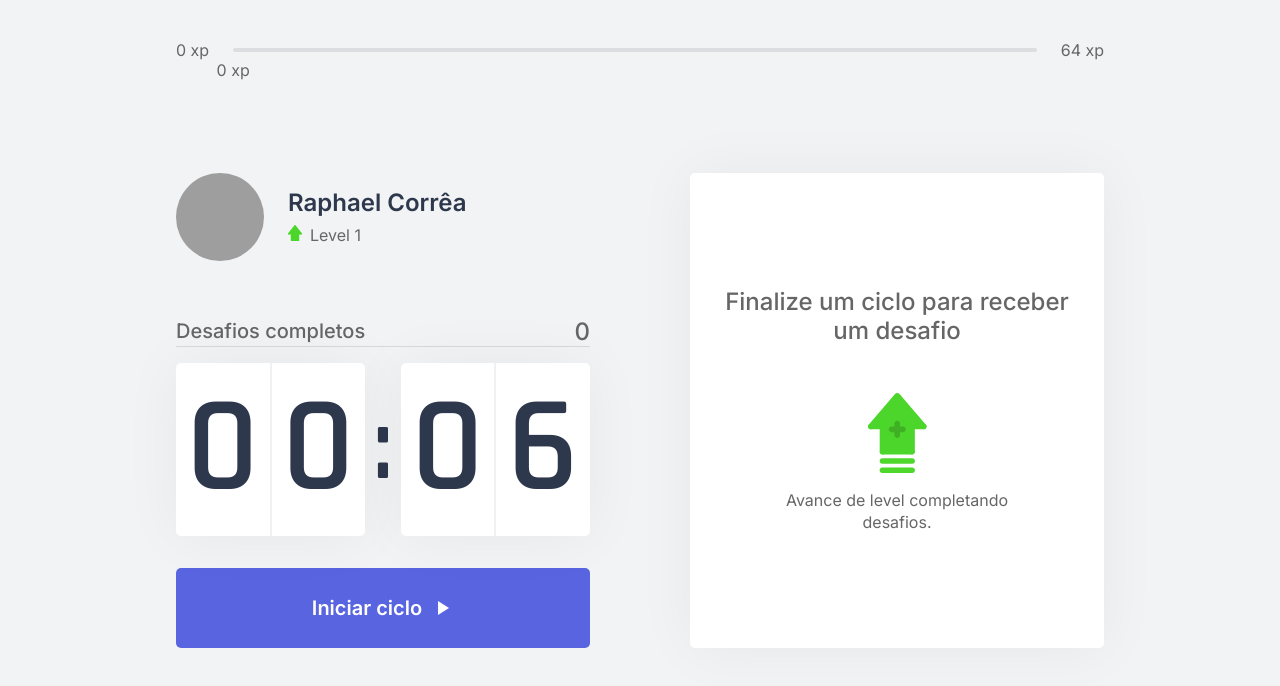
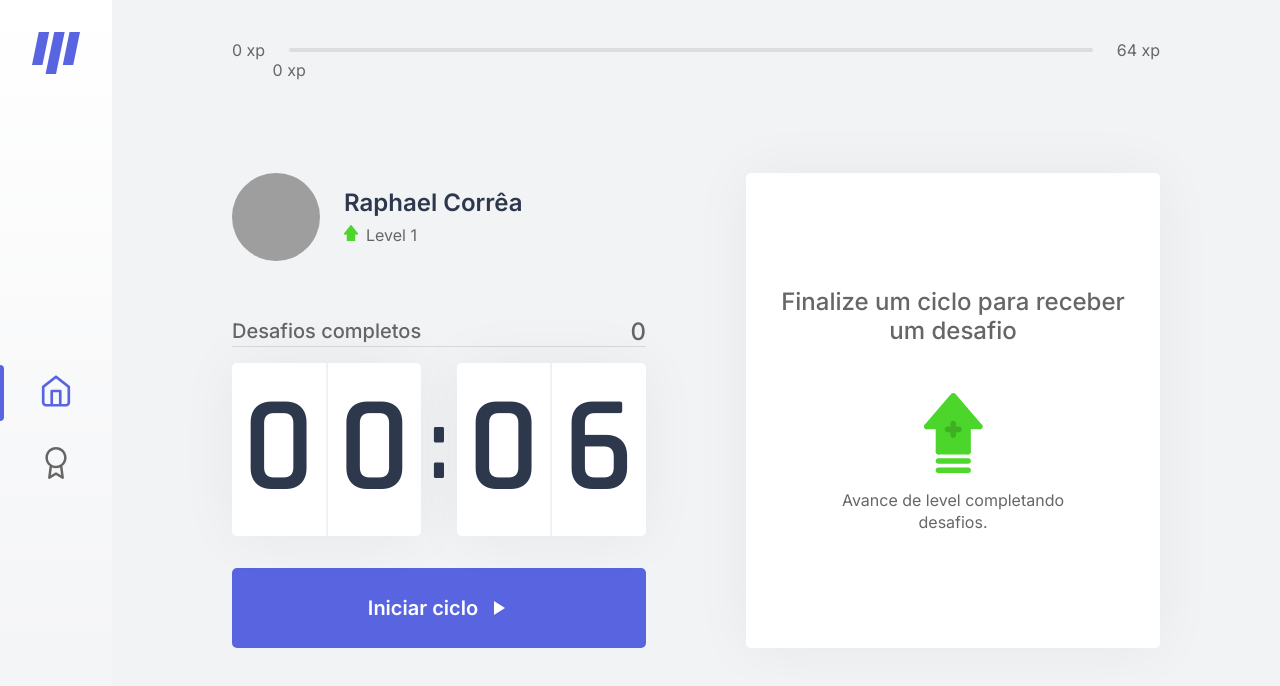
Before and after one commit to raphaeldevs/nlw4-moveit, a Next.js app: page / in a window 1280 px wide. Shown: the top 686 px of the page. Built offline with nearby package versions, Linux system fonts and the light colour scheme; grey boxes are pictures that could not be loaded.

Commit message:
add AsideBar

```diff
--- /dev/null
+++ b/src/components/AsideBar.tsx
@@ -0,0 +1,47 @@
+import Link from 'next/link'
+
+import { useRouter } from 'next/router'
+
+import styles from '../styles/components/AsideBar.module.css'
+
+interface NavLinkProps {
+  href: string
+  icon: string
+}
+
+function NavLink({ href, icon }: NavLinkProps) {
+  const { pathname } = useRouter()
+
+  const isSelected = href === pathname
+
+  const [iconName] = icon.match(/[a-z]+(?=\.)/)
+  const iconSelected = icon.replace(iconName, `${iconName}-selected`)
+
+  return (
+    <li className={isSelected && styles.selected}>
+      <Link href={`${href}`}>
+        <a>
+          {isSelected
+            ? <img src={`${iconSelected}`} alt="Home" />
+            : <img src={`${icon}`} alt="Home" /> }
+        </a>
+      </Link>
+    </li>
+  )
+}
+
+export function AsideBar() {
+  return (
+    <aside className={styles.asideBar}>
+      <img src="/logo.svg" alt="Logo do Move.it" />
+
+      <nav className={styles.icons}>
+        <ul>
+          <NavLink href="/" icon="/icons/home.svg" />
+
+          <NavLink href="/ranking" icon="/icons/ranking.svg" />
+        </ul>
+      </nav>
+    </aside>
+  )
+}
--- a/src/pages/index.tsx
+++ b/src/pages/index.tsx
@@ -9,6 +9,7 @@ import { ChallengeBox } from '../components/ChallengeBox'
 
 import { CountdownProvider } from '../contexts/CountdownContext'
 import { ChallengesProvider } from '../contexts/ChallengesContext'
+import { AsideBar } from '../components/AsideBar'
 
 import styles from '../styles/pages/Home.module.css'
 
@@ -25,11 +26,14 @@ export default function Home(props: HomeProps) {
       currentExperience={props.currentExperience}
       challengesCompleted={props.challengesCompleted}
     >
-      <div className={styles.container}>
       <Head>
         <title>Início | move.it</title>
       </Head>
 
+      <div className={styles.wrapper}>
+        <AsideBar />
+
+        <div className={styles.container}>
           <ExperinceBar />
 
           <CountdownProvider>
@@ -44,6 +48,7 @@ export default function Home(props: HomeProps) {
               </div>
             </section>
           </CountdownProvider>
+        </div>
       </div>
     </ChallengesProvider>
   )
--- /dev/null
+++ b/src/styles/components/AsideBar.module.css
@@ -0,0 +1,68 @@
+.asideBar {
+  width: 112px;
+  height: 100vh;
+
+  display: flex;
+  flex-direction: column;
+  justify-content: flex-start;
+  align-items: center;
+
+  background: linear-gradient(180deg, #ffffff 0%, rgba(255, 255, 255, 0) 100%);
+}
+
+.asideBar > img {
+  height: 42px;
+  width: 48px;
+
+  margin-top: 2rem;
+
+  justify-self: flex-start;
+}
+
+.asideBar .icons {
+  width: 100%;
+  margin: auto auto auto 0;
+}
+
+.icons ul li {
+  width: 100%;
+  height: 56px;
+
+  display: flex;
+  justify-content: center;
+  align-items: center;
+
+  position: relative;
+
+  margin-bottom: 1rem;
+}
+
+.icons ul li img {
+  width: 32px;
+  height: 32px;
+}
+
+.icons ul li.selected::before {
+  content: '';
+
+  width: 4px;
+  height: 56px;
+
+  position: absolute;
+  left: 0px;
+  top: 50%;
+
+  transform: translateY(-50%);
+
+  border-radius: 0px 5px 5px 0px;
+
+  background: var(--blue);
+
+  animation: selectedLink 0.5s ease;
+}
+
+@keyframes selectedLink {
+  from {
+    height: 0;
+  }
+}
--- a/src/styles/pages/Home.module.css
+++ b/src/styles/pages/Home.module.css
@@ -1,3 +1,7 @@
+.wrapper {
+  display: flex;
+}
+
 .container {
   max-width: 992px;
   height: 100vh;
```
Lines whose indentation alone changed are shown as unchanged.
